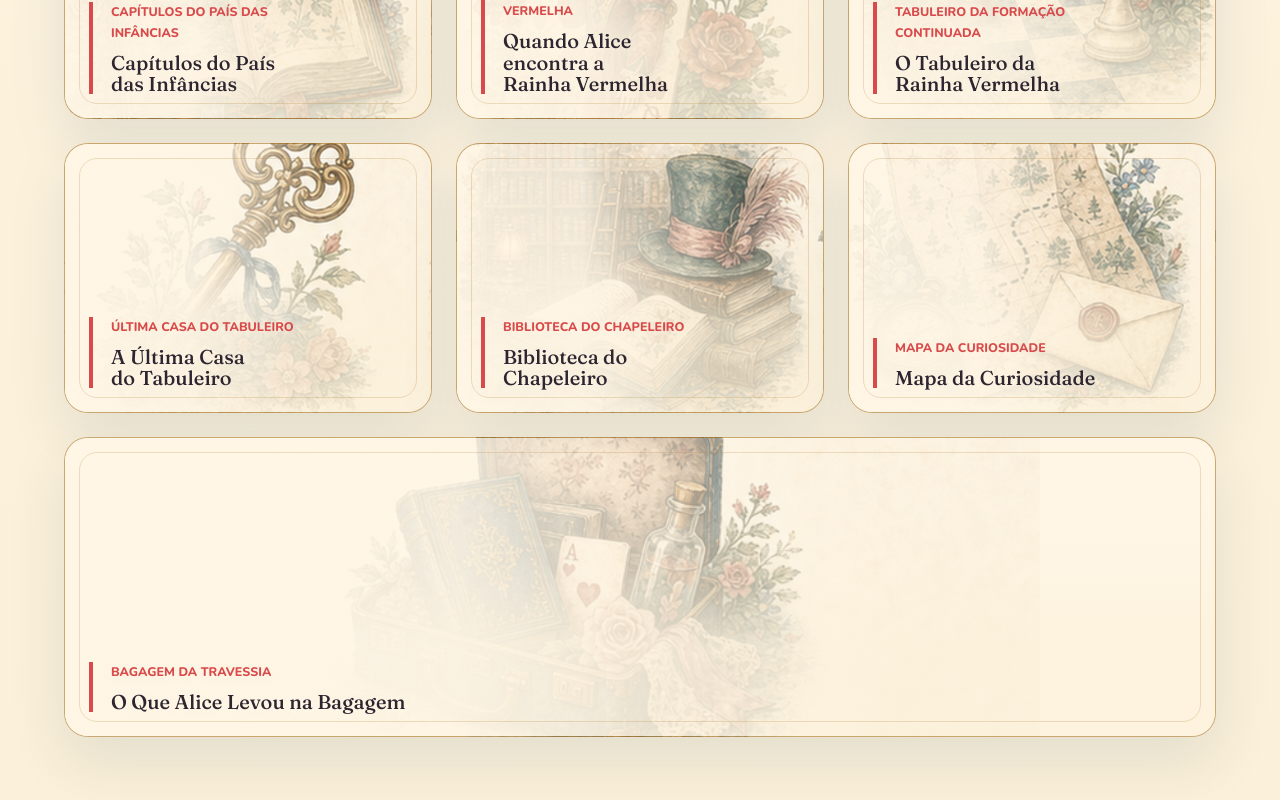
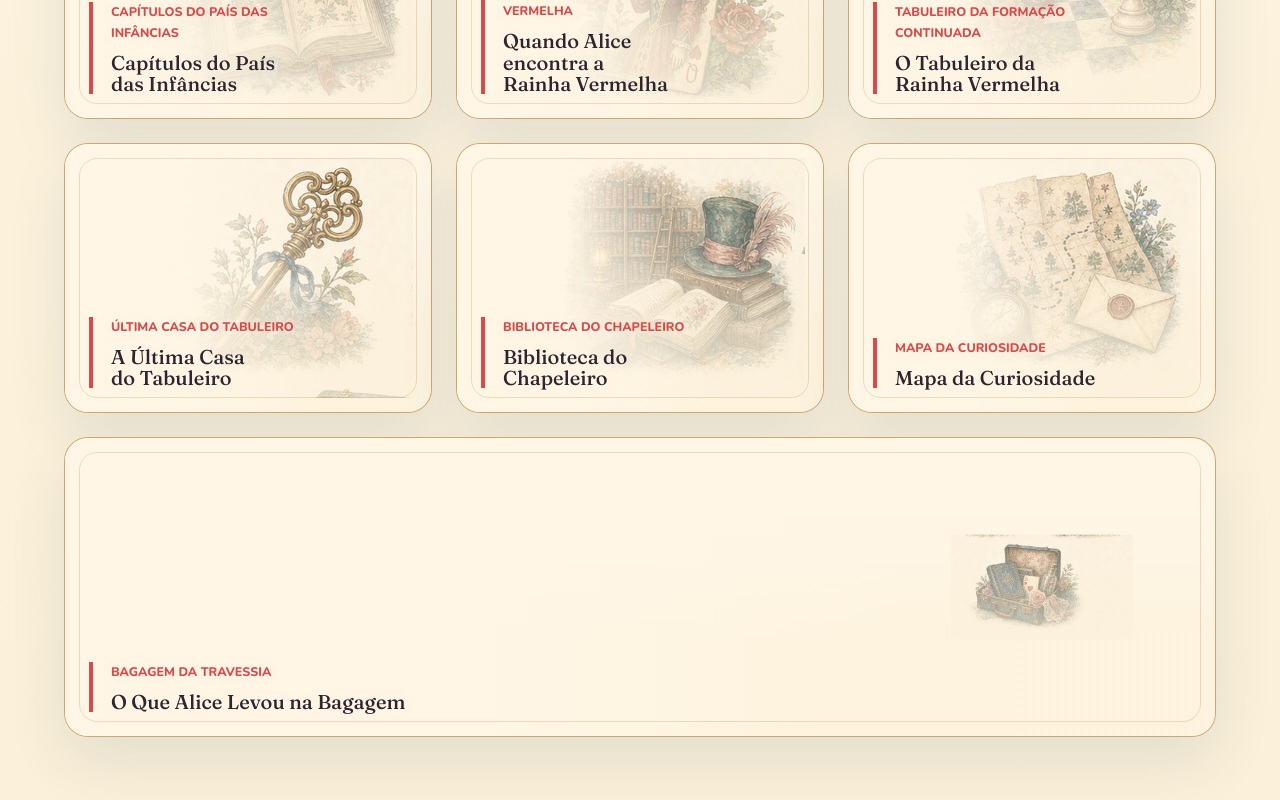
Before and after one commit to guicz/alice-caminhos-da-leitura, a React (Vite) app: page / in a window 1280 px wide. Shown: the part 1742-2542 px from the top of the page. Built offline with nearby package versions, Linux system fonts and the light colour scheme.

Commit message:
Prevent home card artwork cropping

```diff
--- a/src/index.css
+++ b/src/index.css
@@ -382,8 +382,9 @@ p {
   color: var(--ink);
   background-color: var(--cream);
   background-image: var(--card-image);
-  background-size: cover;
-  background-position: right center;
+  background-repeat: no-repeat;
+  background-size: auto calc(100% - 28px);
+  background-position: right 18px center;
   border: 1px solid rgba(184, 138, 68, 0.72);
   border-radius: 24px;
   box-shadow: 0 24px 56px rgba(53, 92, 125, 0.12);
@@ -450,8 +451,8 @@ p {
 .experience-card:last-child {
   grid-column: 1 / -1;
   min-height: 300px;
-  background-size: cover;
-  background-position: center;
+  background-size: auto calc(100% - 36px);
+  background-position: right 42px center;
 }
 
 .experience-card:last-child div {
```
